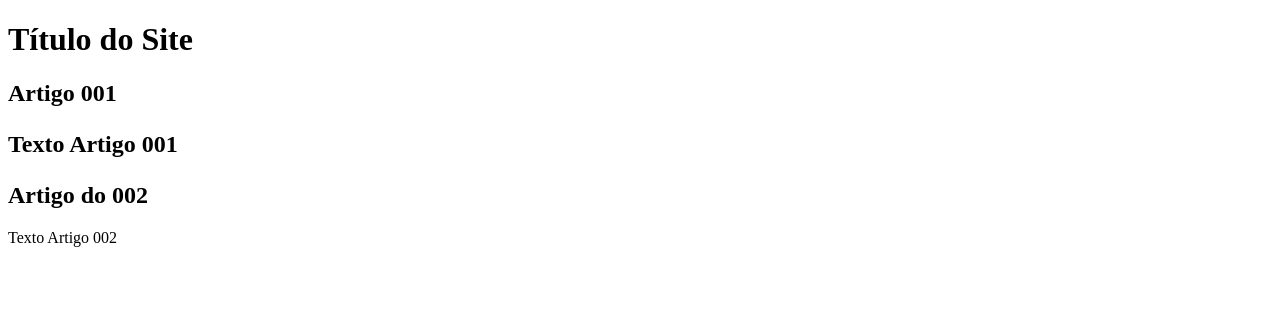
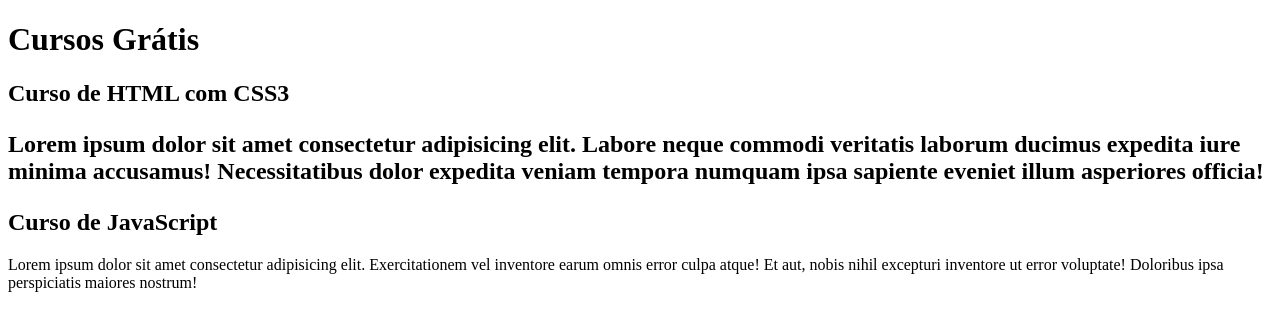
Before and after one commit to kelvin-c-gomes/projeto-site, a plain HTML site: page index.html in a window 1280 px wide. Drawn offline with Linux system fonts and the light colour scheme.

Commit message:
comecei a escrever conteudo

```diff
--- a/index.html
+++ b/index.html
@@ -10,17 +10,16 @@
 <body>
     <main>
         <header>
-            <h1>Título do Site</h1>
-
+            <h1>Cursos Grátis</h1>
         </header>
         <article>
-            <h2>Artigo 001
-                <p>Texto Artigo 001</p>
+            <h2>Curso de HTML com CSS3
+                <p>Lorem ipsum dolor sit amet consectetur adipisicing elit. Labore neque commodi veritatis laborum ducimus expedita iure minima accusamus! Necessitatibus dolor expedita veniam tempora numquam ipsa sapiente eveniet illum asperiores officia!</p>
             </h2>
         </article>
         <article>
-            <h2>Artigo do 002</h2>
-            <p>Texto Artigo 002</p>
+            <h2>Curso de JavaScript</h2>
+            <p>Lorem ipsum dolor sit amet consectetur adipisicing elit. Exercitationem vel inventore earum omnis error culpa atque! Et aut, nobis nihil excepturi inventore ut error voluptate! Doloribus ipsa perspiciatis maiores nostrum!</p>
         </article>
     </main>
 </body>
```
